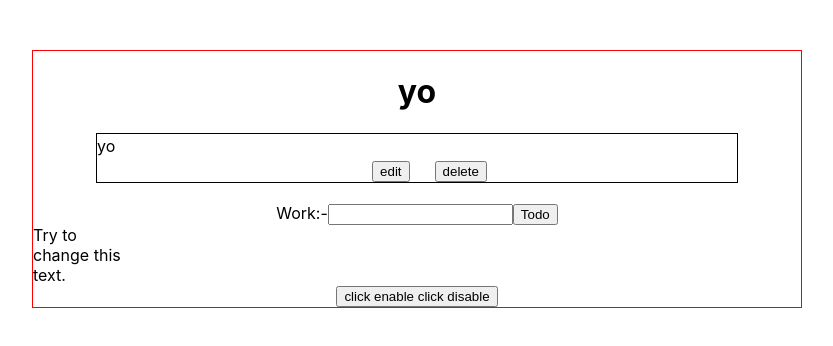
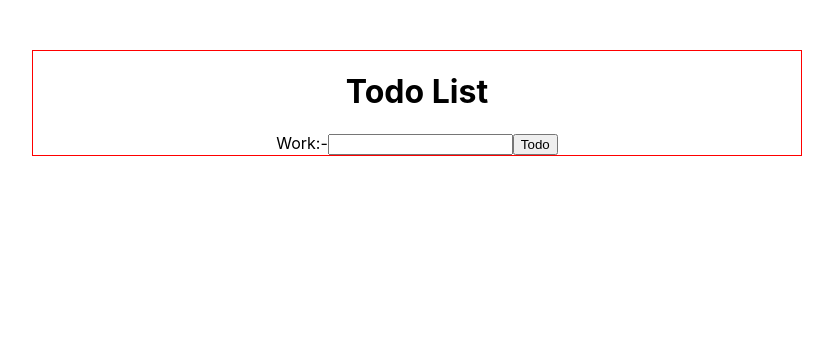
Before and after one commit to SalilBagga/TodoList, a React (Create React App) app: page / in a window 1280 px wide. Shown: the top 346 px of the page, without its empty margins (223-1056 px from the left). Built offline with nearby package versions, Linux system fonts and the light colour scheme.

Commit message:
third commit

```diff
--- a/src/NewTodoForm.js
+++ b/src/NewTodoForm.js
@@ -5,6 +5,7 @@ export class NewTodoForm extends Component {
     super(props);
     this.state = { id: '', work: '', isEditing: false };
     this.handleChange = this.handleChange.bind(this);
+    this.handleSubmit = this.handleSubmit.bind(this);
   }
   handleChange(evt) {
     this.setState({
@@ -13,8 +14,8 @@ export class NewTodoForm extends Component {
   }
   handleSubmit(evt) {
     evt.preventDefault();
-    const newbox = { ...this.state, id: uuid() };
-    this.props.addBox(newbox);
+    const newevent = { ...this.state, id: uuid() };
+    this.props.addevent(newevent);
     this.setState({ id: '', work: '', isEditing: false });
   }
   render() {
--- a/src/Todo.js
+++ b/src/Todo.js
@@ -3,7 +3,7 @@ import './Todo.css';
 
 export class Todo extends Component {
   render() {
-    let line = 'yo';
+    // let line = 'yo';
 
     return (
       <div className="todo">
@@ -12,7 +12,7 @@ export class Todo extends Component {
           <button>edit</button>
           <button>delete</button>
         </form> */}
-        <p>{line}</p>
+        <p>{this.props.line}</p>
         <button>edit</button>
         <button>delete</button>
       </div>
--- a/src/TodoList.js
+++ b/src/TodoList.js
@@ -2,8 +2,6 @@ import React, { Component } from 'react';
 import Todo from './Todo';
 import './Todo.css';
 import NewTodoForm from './NewTodoForm';
-// import { isElement } from 'react-dom/test-utils';
-//
 
 export class TodoList extends Component {
   constructor(props) {
@@ -11,34 +9,42 @@ export class TodoList extends Component {
     this.state = {
       eventlist: []
     };
+    this.addeventlist = this.addeventlist.bind(this);
   }
-  rednderevent() {}
+  addeventlist(list) {
+    this.setState(lst => ({
+      eventlist: [...lst.eventlist, list]
+    }));
+  }
+  renderevet(event) {
+    return (
+      <div>
+        {this.state.eventlist.map(item => (
+          <Todo key={item.id} id={item.id} line={item.work} />
+        ))}
+      </div>
+    );
+  }
 
-  edittextfield(evt) {
-    evt.preventDefault();
+  // edittextfield(evt) {
+  //   evt.preventDefault();
+  //   var x = document.getElementById('bla');
+  //   if (x.disabled === true) {
+  //     x.disabled = false;
+  //   } else if (x.disabled === false) {
+  //     x.disabled = true;
+  //   }
+  // }
+  render() {
+    console.log(this.state.eventlist);
 
-    var x = document.getElementById('bla');
-    console.log(x);
-    console.log(x.disabled);
-    if (x.contentEditable !== 'true') {
-      x.contentEditable = 'true';
-      console.log('is  working ');
-    } else {
-      x.contentEditable = 'false';
-      console.log('is not working ');
-    }
-  }
-  render() {
-    // let isElement = 'disabled';
     return (
       <div className="todolist">
-        <h1>yo</h1>
-        <Todo />
-        <NewTodoForm />
-        <p id="bla" suppressContentEditableWarning="true">
-          Try to change this text.
-        </p>
-        <button onClick={this.edittextfield}>click enable click disable</button>
+        <h1>Todo List</h1>
+        {this.renderevet()}
+        <NewTodoForm addevent={this.addeventlist} />
+        {/* <input id="bla" type="text" disabled={true} /> */}
+        {/* <button onClick={this.edittextfield}>click enable click disable</button> */}
       </div>
     );
   }
```
